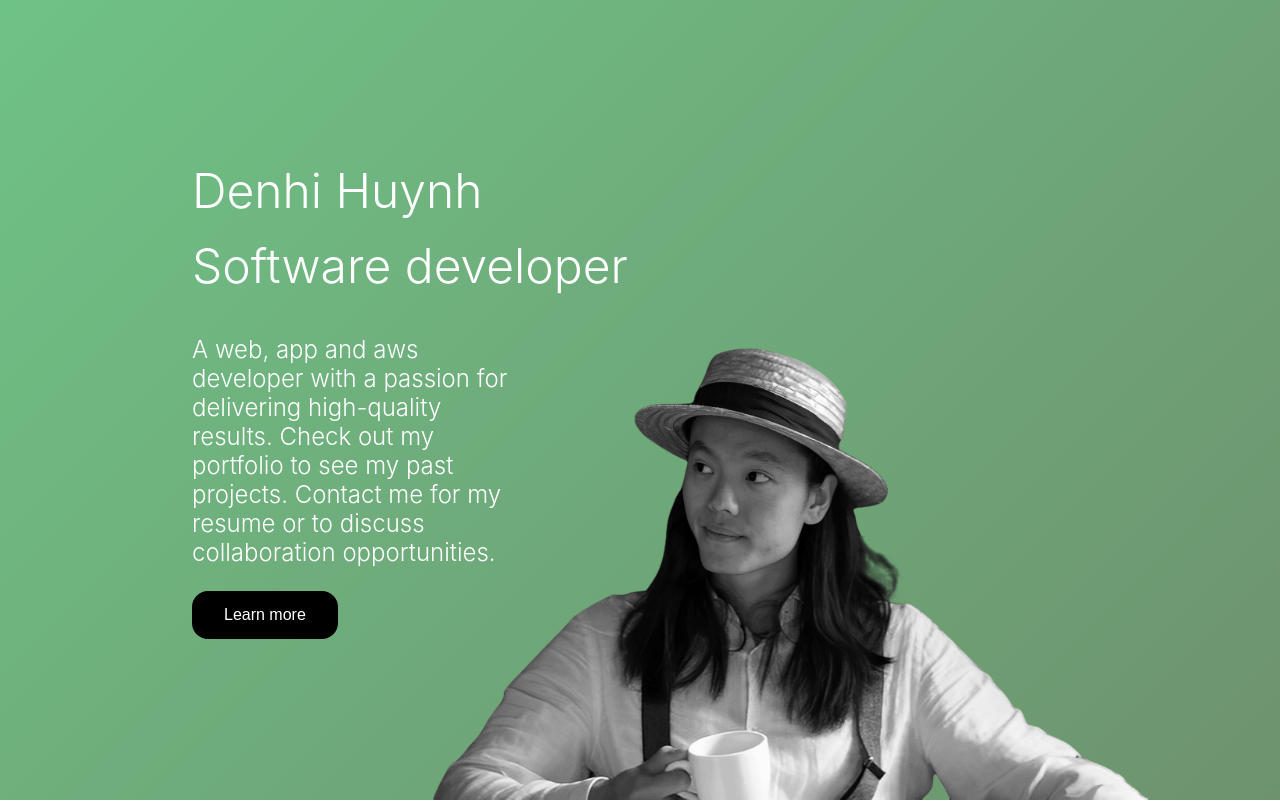
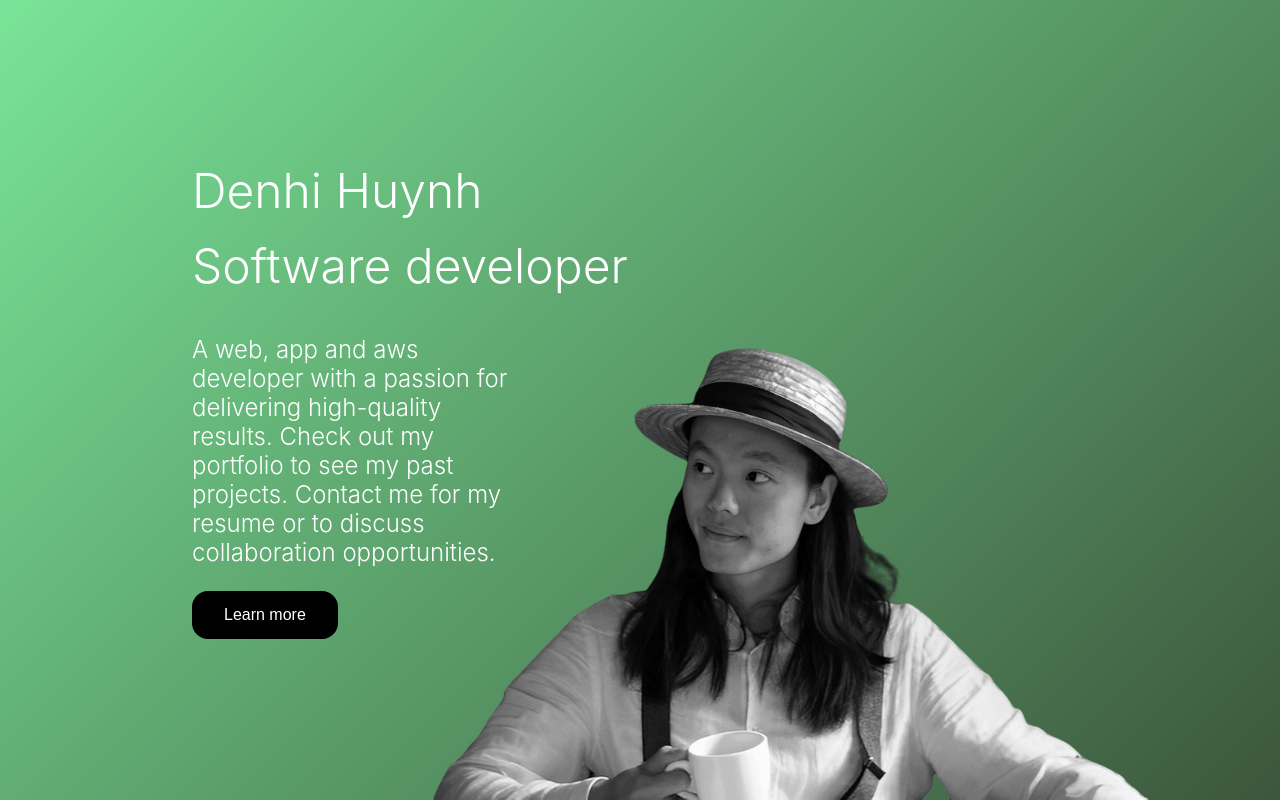
Before and after one commit to denhihuynh/website-portfolio, a React (Vite) app: page / in a window 1280 px wide. Shown: the top 802 px of the page. Built offline with nearby package versions, Linux system fonts and the light colour scheme.

Commit message:
Change background color for above the fold

```diff
--- a/src/components/IntroSection/IntroSection.tsx
+++ b/src/components/IntroSection/IntroSection.tsx
@@ -7,8 +7,8 @@ type Props = {};
 const Wrapper = styled.section`
   background: linear-gradient(
     135deg,
-    rgba(111, 194, 134, 1),
-    rgba(110, 146, 110, 1)
+    rgba(121, 228, 151, 1),
+    rgba(60, 86, 60, 1)
   );
   height: 100vh;
   width: 100vw;
```
